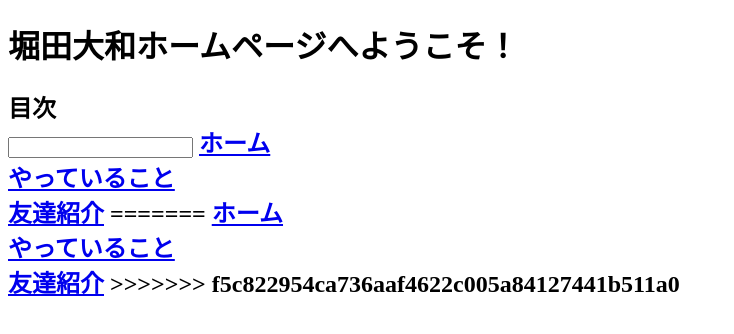
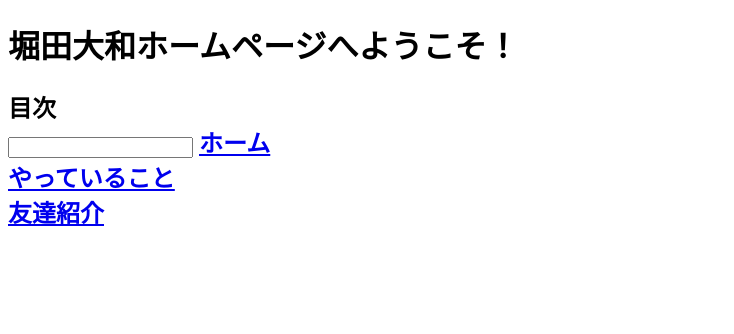
Before and after one commit to tomato102/HORITA_WEB, a plain HTML site: page index.html in a window 1280 px wide. Shown: the whole page, without its empty margins (0-734 px from the left). Drawn offline with Linux system fonts and the light colour scheme.

Commit message:
不要部分を削除

```diff
--- a/index.html
+++ b/index.html
@@ -18,11 +18,6 @@
         <a href="\\KITA-SV1\student\☆パソコン部\☆R7パソコン部\２年生\horitayamato\HORITA_WEB\top\top.html">ホーム</a><br>
         <a href="\\KITA-SV1\student\☆パソコン部\☆R7パソコン部\２年生\horitayamato\HORITA_WEB\doing\doing.html">やっていること</a><br>
         <a href="\\KITA-SV1\student\☆パソコン部\☆R7パソコン部\２年生\horitayamato\HORITA_WEB\friend\friend.html">友達紹介</a>
-=======
-        <a href="\\KITA-SV1\student\☆パソコン部\☆R7パソコン部\２年生\horitayamato\HORITA_WEB\top\.html">ホーム</a><br>
-        <a href="\\KITA-SV1\student\☆パソコン部\☆R7パソコン部\２年生\horitayamato\HORITA_WEB\doing\.html">やっていること</a><br>
-        <a href="\\KITA-SV1\student\☆パソコン部\☆R7パソコン部\２年生\horitayamato\HORITA_WEB\friend\.html">友達紹介</a>
->>>>>>> f5c822954ca736aaf4622c005a84127441b511a0
     </h2>
 </body>
 
```
